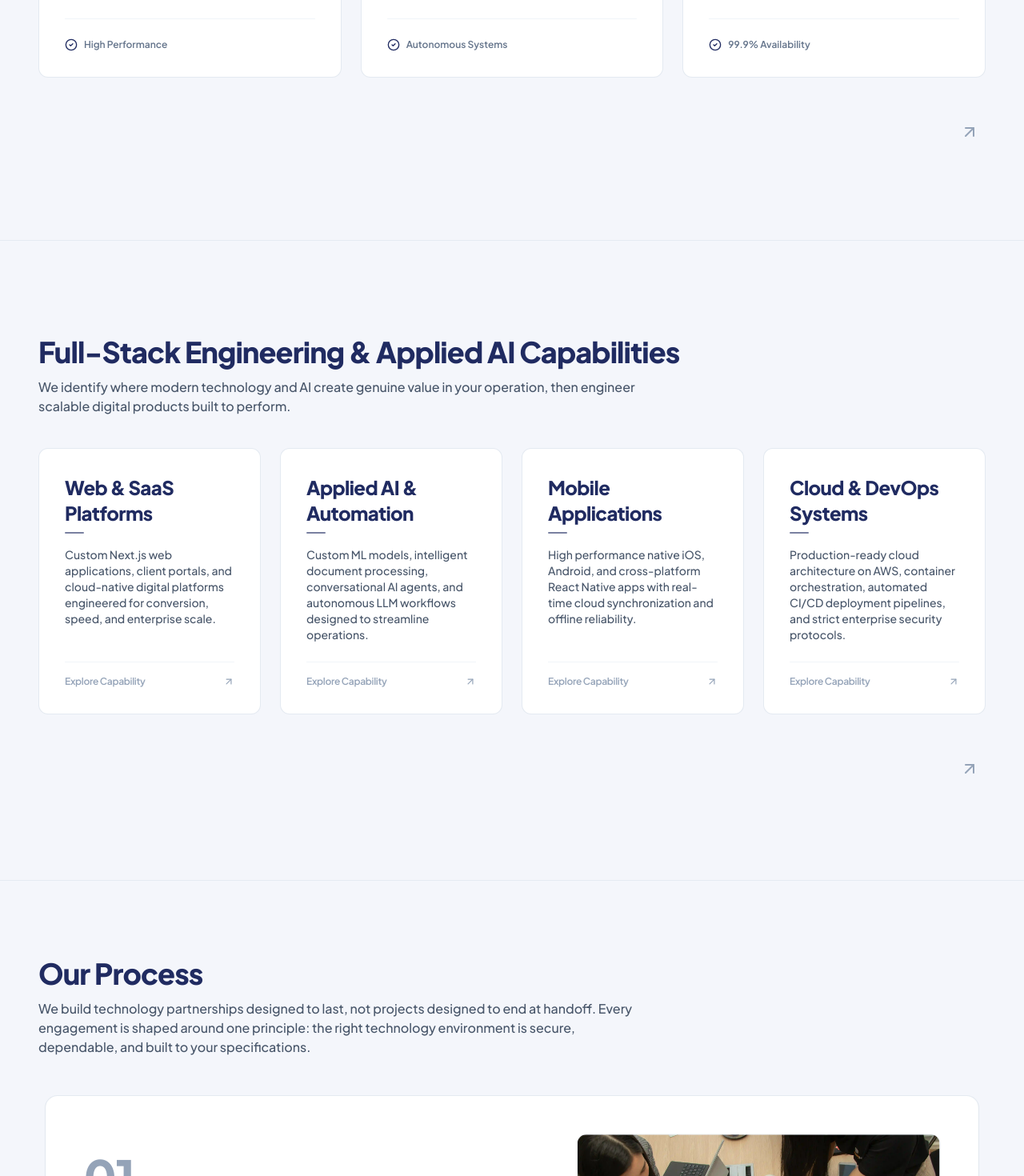
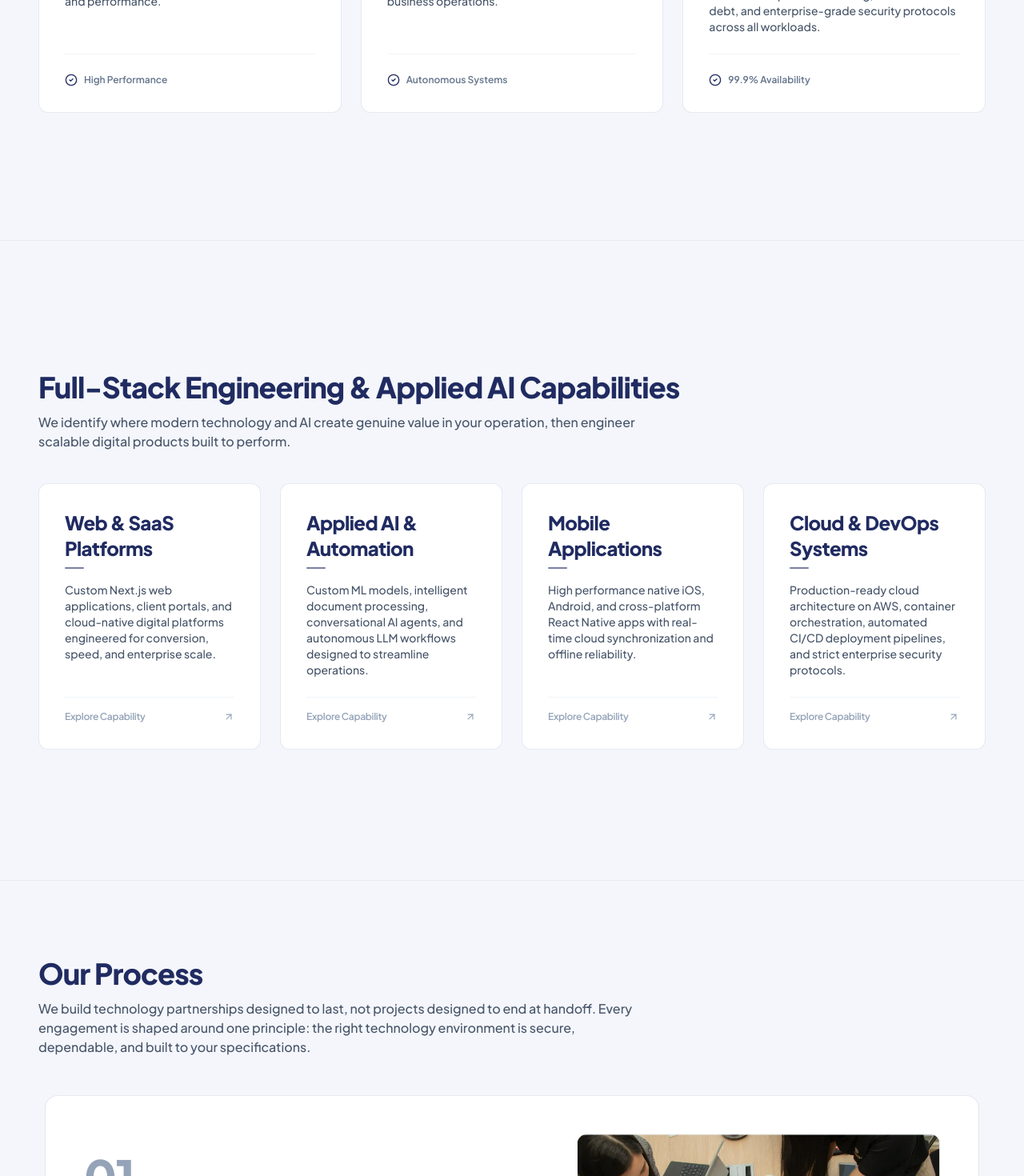
Before and after one commit to alishanea/arkanet-demo-, a Next.js app: page / in a window 1280 px wide. Shown: the part 1300-2770 px from the top of the page at 80% size. Built offline with nearby package versions, Linux system fonts and the light colour scheme.

Commit message:
Remove standalone bottom section arrows across home page sections

```diff
--- a/src/components/home/AgencyStatement.tsx
+++ b/src/components/home/AgencyStatement.tsx
@@ -73,16 +73,7 @@ export const AgencyStatement: React.FC<AgencyStatementProps> = ({ onOpenBooking
           ))}
         </div>
 
-        {/* Navigation arrow on right side - no text, size change on hover/touch */}
-        <div className="flex justify-end pt-2">
-          <Link
-            href="/work"
-            aria-label="Explore Work"
-            className="group inline-flex items-center justify-center p-2 text-slate-400 hover:text-[#202B61] transition-colors"
-          >
-            <ArrowUpRight className="w-6 h-6 transition-transform duration-200 group-hover:scale-125 group-active:scale-110" />
-          </Link>
-        </div>
+
 
       </div>
     </section>
--- a/src/components/home/InteractiveShowcaseGrid.tsx
+++ b/src/components/home/InteractiveShowcaseGrid.tsx
@@ -94,16 +94,7 @@ export const InteractiveShowcaseGrid: React.FC<InteractiveShowcaseGridProps> = (
           })}
         </div>
 
-        {/* Navigation arrow on right side - no text, size change on hover/touch */}
-        <div className="flex justify-end pt-2">
-          <Link
-            href="/capabilities"
-            aria-label="Explore Capabilities"
-            className="group inline-flex items-center justify-center p-2 text-slate-400 hover:text-[#202B61] transition-colors"
-          >
-            <ArrowUpRight className="w-6 h-6 transition-transform duration-200 group-hover:scale-125 group-active:scale-110" />
-          </Link>
-        </div>
+
 
       </div>
     </section>
--- a/src/components/home/WhatsNewSection.tsx
+++ b/src/components/home/WhatsNewSection.tsx
@@ -201,16 +201,7 @@ export const WhatsNewSection: React.FC<WhatsNewSectionProps> = ({ onOpenBooking
           ))}
         </div>
 
-        {/* Navigation arrow on right side - no text, size change on hover/touch */}
-        <div className="flex justify-end pt-2">
-          <Link
-            href="/work"
-            aria-label="Explore Work"
-            className="group inline-flex items-center justify-center p-2 text-slate-400 hover:text-[#202B61] transition-colors"
-          >
-            <ArrowUpRight className="w-6 h-6 transition-transform duration-200 group-hover:scale-125 group-active:scale-110" />
-          </Link>
-        </div>
+
       </div>
 
       {/* ROTATING-WORD CLOSING HEADLINE */}
```
